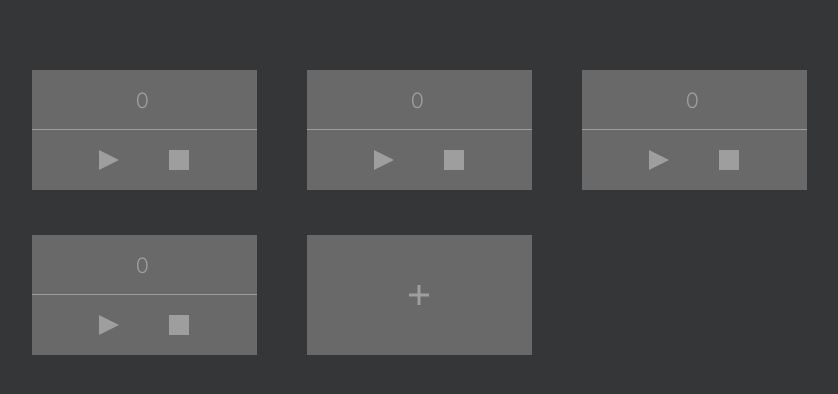
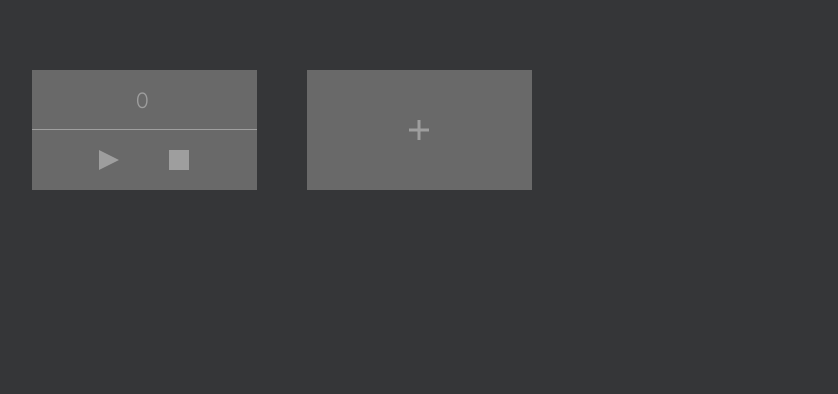
Before and after one commit to noi5enu1sanc3/stopwatch-vue, a Vue app: page / in a window 1280 px wide. Shown: the top 394 px of the page, without its empty margins (221-1059 px from the left). Built offline with nearby package versions, Linux system fonts and the light colour scheme.

Commit message:
fix: single stopwatch on initial page load

```diff
--- a/src/pages/StopWatchList/StopWatchList/StopWatchList.vue
+++ b/src/pages/StopWatchList/StopWatchList/StopWatchList.vue
@@ -7,12 +7,7 @@ import { AddButton } from '../../../shared/ui';
 import * as idHelper from '../utils/getId';
 import * as constants from '../utils/constants';
 
-const stopwatches = ref([]);
-
-for (let i = 0; i < constants.INITIAL_STOPWATCH_COUNT; i++) {
-  const stopwatchId = idHelper.getId(constants.STOPWATCH_ID_PREFIX);
-  stopwatches.value.push(stopwatchId);
-}
+const stopwatches = ref([idHelper.getId(constants.STOPWATCH_ID_PREFIX)]);
 
 const addStopwatch = () => {
   const stopwatchId = idHelper.getId(constants.STOPWATCH_ID_PREFIX);
--- a/src/pages/StopWatchList/utils/constants.js
+++ b/src/pages/StopWatchList/utils/constants.js
@@ -1,3 +1,2 @@
 export const STOPWATCH_ID_PREFIX = 'sw';
 export const BUTTON_ID_PREFIX = 'b';
-export const INITIAL_STOPWATCH_COUNT = 4;
```
